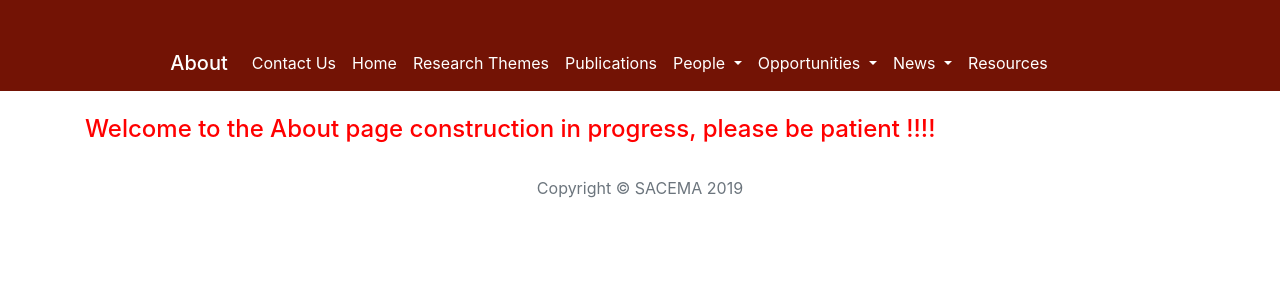
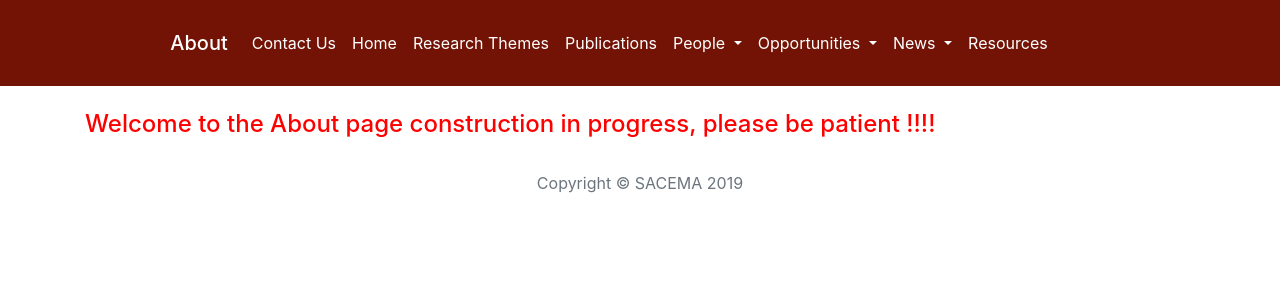
Before and after one commit to Kibnelson/myproject, a Django app: page /about/ in a window 1280 px wide. Shown: the top 300 px of the page. Run offline with Django 3.2, Linux system fonts and the light colour scheme; some libraries are stand-ins or nearby versions.

Commit message:
teaked home css

```diff
--- a/templates/base.html
+++ b/templates/base.html
@@ -31,9 +31,9 @@
             margin:20px 15px 10px 5px;
             width:100px;
             height:60px   */
-            padding-top: 35px;
+            padding-top: 15px;
  			 padding-right: 150px;
- 			 padding-bottom: px;
+ 			 padding-bottom: 15px;
   			padding-left: 80px;
   			width: 100;
   			height: 60;
```
